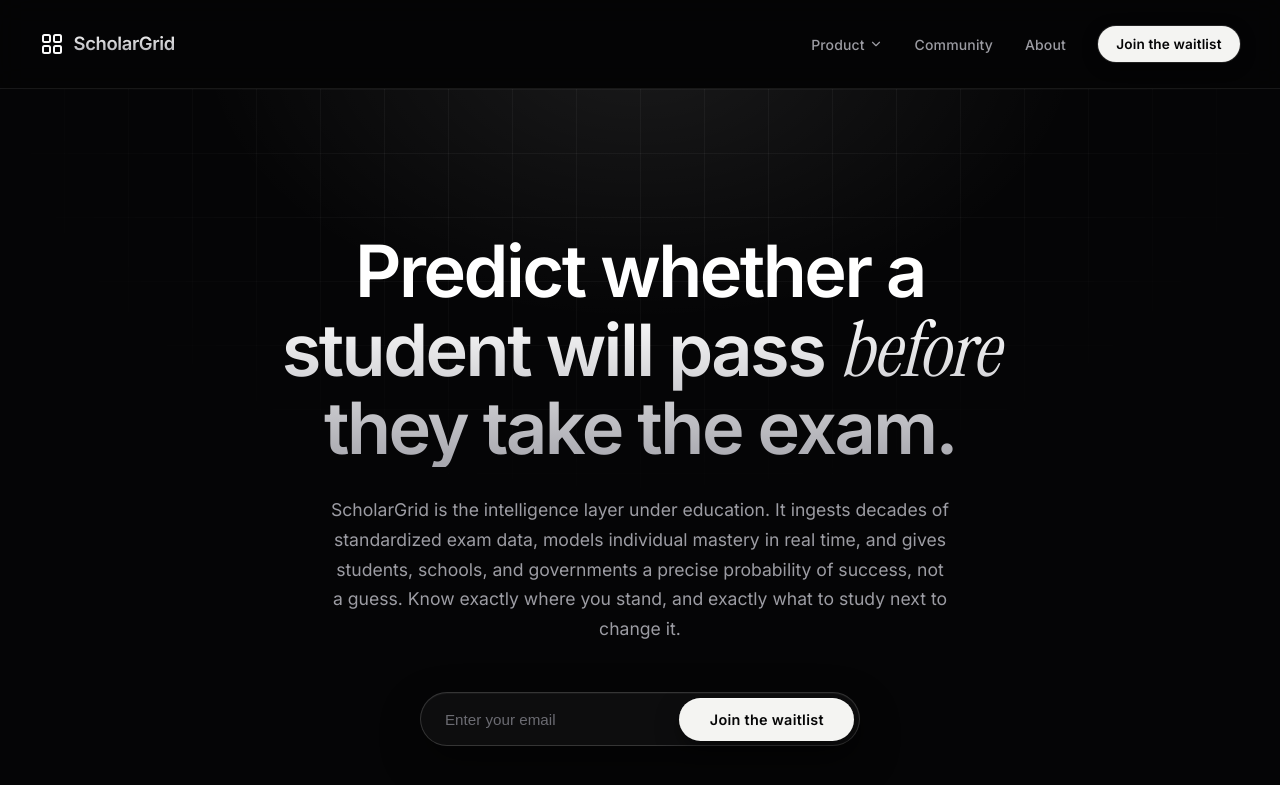
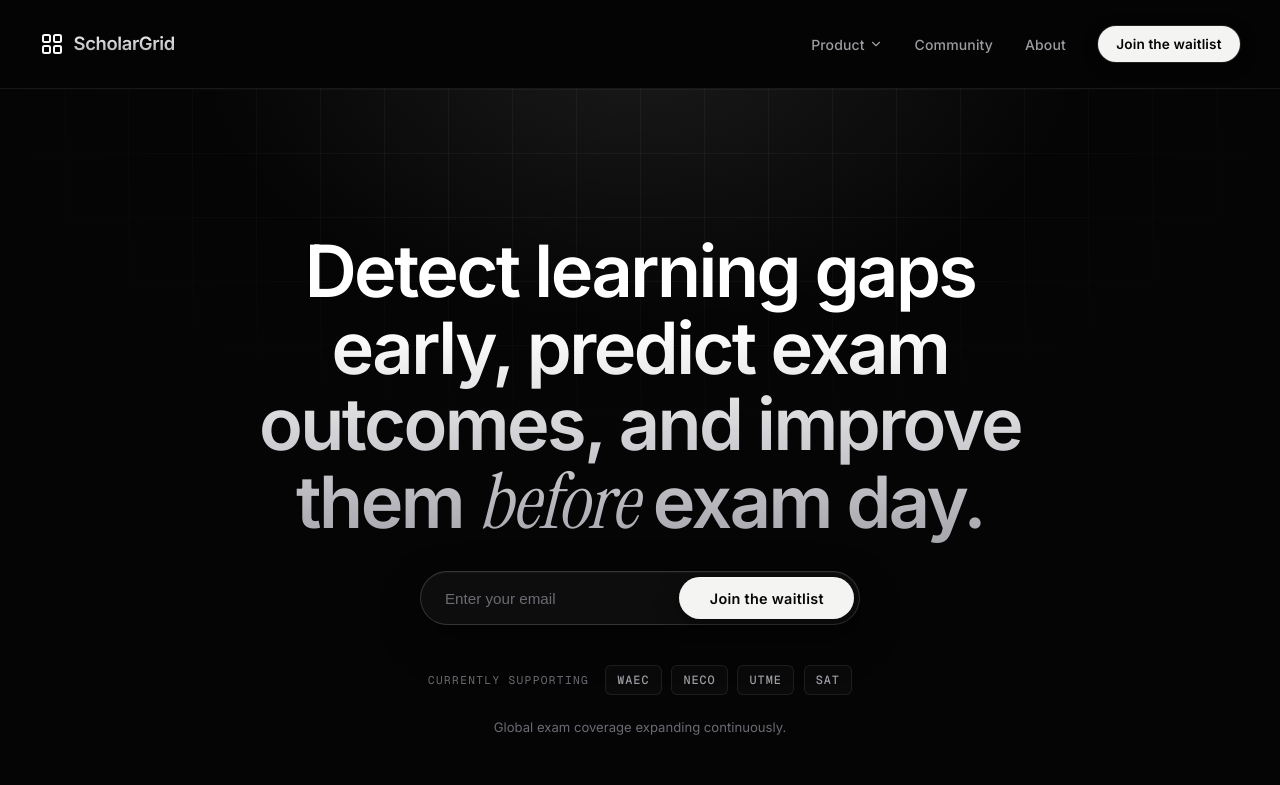
Before and after one commit to Threadigit/ScholarGrid, a Next.js app: page / in a window 1280 px wide. Shown: the top 785 px of the page. Built offline with nearby package versions, Linux system fonts and the light colour scheme.

Commit message:
update core message

```diff
--- a/src/app/page.tsx
+++ b/src/app/page.tsx
@@ -34,11 +34,9 @@ export default function Home() {
         <section className={styles.hero} id="waitlist">
           <div className={styles.heroInner}>
             <h1 className={styles.heroTitle}>
-              Predict whether a student will pass <em className={styles.heroAccent}>before</em> they take the exam.
+              Detect learning gaps early, predict exam outcomes, and improve them <em className={styles.heroAccent}>before</em> exam day.
             </h1>
-            <p className={styles.heroSubtitle}>
-              ScholarGrid is the intelligence layer under education. It ingests decades of standardized exam data, models individual mastery in real time, and gives students, schools, and governments a precise probability of success, not a guess. Know exactly where you stand, and exactly what to study next to change it.
-            </p>
+
             {status === 'SUCCESS' ? (
               <div className={styles.successMessage}>
                 ✓ You&apos;re on the list! We&apos;ll be in touch soon.
```
Also changed, not shown: 1 other file (tests, documents, lock files or other folders).
